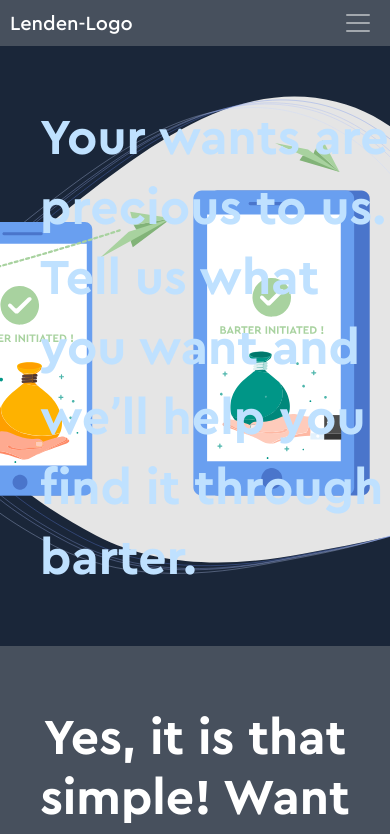
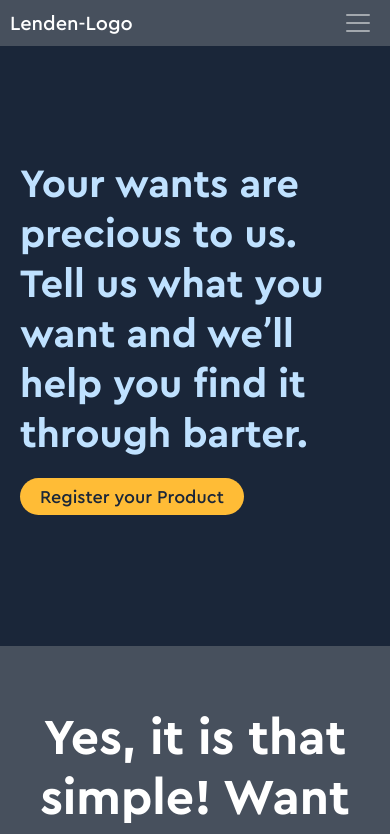
Before and after one commit to TheDemon12/lenden-coming-soon-v2, a React (Create React App) app: page / in a window 390 px wide. Shown: the top 834 px of the page. Built offline with nearby package versions, Linux system fonts and the light colour scheme.

Commit message:
banner: fix responsive behavior
Signed-off-by: kartik <kartikbhalla12@gmail.com>

```diff
--- a/src/components/banner.tsx
+++ b/src/components/banner.tsx
@@ -1,6 +1,7 @@
 import * as React from 'react';
 import { ReactComponent as Barter } from '../icons/barter.svg';
 import { ReactComponent as Bg } from '../icons/bg.svg';
+import { Button } from 'react-bootstrap';
 
 export interface BannerProps {}
 
@@ -10,6 +11,7 @@ const Banner: React.FC<BannerProps> = () => {
 			<div className='title'>
 				Your wants are precious to us. Tell us what you want and we’ll help you
 				find it through barter.
+				<Button>Register your Product</Button>
 			</div>
 			<Barter className='barter' />
 			<Bg className='bg' />
--- a/src/scss/_banner.scss
+++ b/src/scss/_banner.scss
@@ -1,13 +1,9 @@
 .banner {
 	color: white;
 	height: 60rem;
-	// background-color: #47505d;
 	position: relative;
 	display: flex;
 	align-items: center;
-
-	// justify-content: space-between;
-	// flex-wrap: wrap;
 
 	.title {
 		color: #bfe1ff;
@@ -15,30 +11,87 @@
 		z-index: 2;
 		max-width: 65rem;
 		margin-left: 4rem;
-		// font-family: Agency FB;
 		font-family: 'Cera Pro', Roboto, Droid Sans;
 		font-size: 5rem;
 		font-weight: 600;
-		// margin-top: -4rem;
-		// align-self: center;
+
+		@media (max-width: 1200px) {
+			font-size: 4rem;
+			line-height: 6rem;
+			max-width: 50rem;
+		}
+		@media (max-width: 990px) {
+			font-size: 3.5rem;
+			line-height: 5rem;
+			max-width: 35rem;
+			margin-left: 2rem;
+		}
+
+		@media (max-width: 700px) {
+			max-width: 100%;
+			font-size: 4rem;
+			margin: 0 2rem;
+		}
 	}
+
 	.barter {
 		z-index: 1;
 		position: absolute;
 		bottom: 15rem;
 		right: 2rem;
 		width: 50rem;
-		// align-self: flex-end;
-		// margin: 2rem;
+
+		@media (max-width: 1200px) {
+			width: 40rem;
+			bottom: 18rem;
+		}
+
+		@media (max-width: 990px) {
+			width: 35rem;
+			bottom: 20rem;
+		}
+		@media (max-width: 700px) {
+			display: none;
+		}
 	}
+
 	.bg {
 		z-index: -1;
 		position: absolute;
-		// bottom: 2rem;
 		right: 0;
-		// width: 700px;
 		height: 60rem;
-		// align-self: flex-end;
-		// margin: 2rem;
+
+		@media (max-width: 1200px) {
+			height: 50rem;
+		}
+
+		@media (max-width: 990px) {
+			height: 45rem;
+		}
+
+		@media (max-width: 700px) {
+			display: none;
+		}
+	}
+
+	.btn {
+		display: block;
+		margin: 2rem 0;
+		font-family: 'Cera Pro', Roboto, Droid Sans;
+		font-size: 1.8rem;
+		font-weight: 500;
+		border-radius: 2.5rem;
+		padding: 0.5rem 2rem;
+
+		&,
+		&:focus,
+		&:active {
+			background-color: #ffbc36;
+			border: none;
+			outline: none;
+			box-shadow: none;
+		}
+
+		color: #1a2639;
 	}
 }
```
